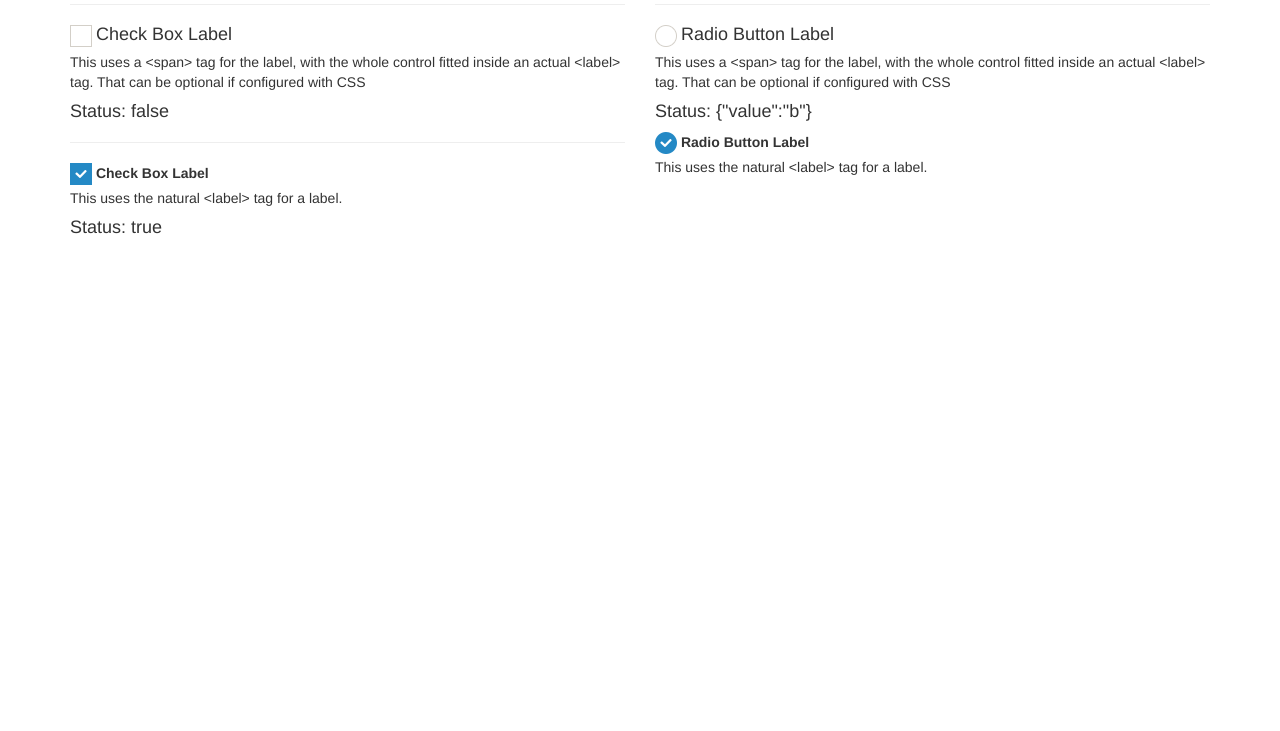
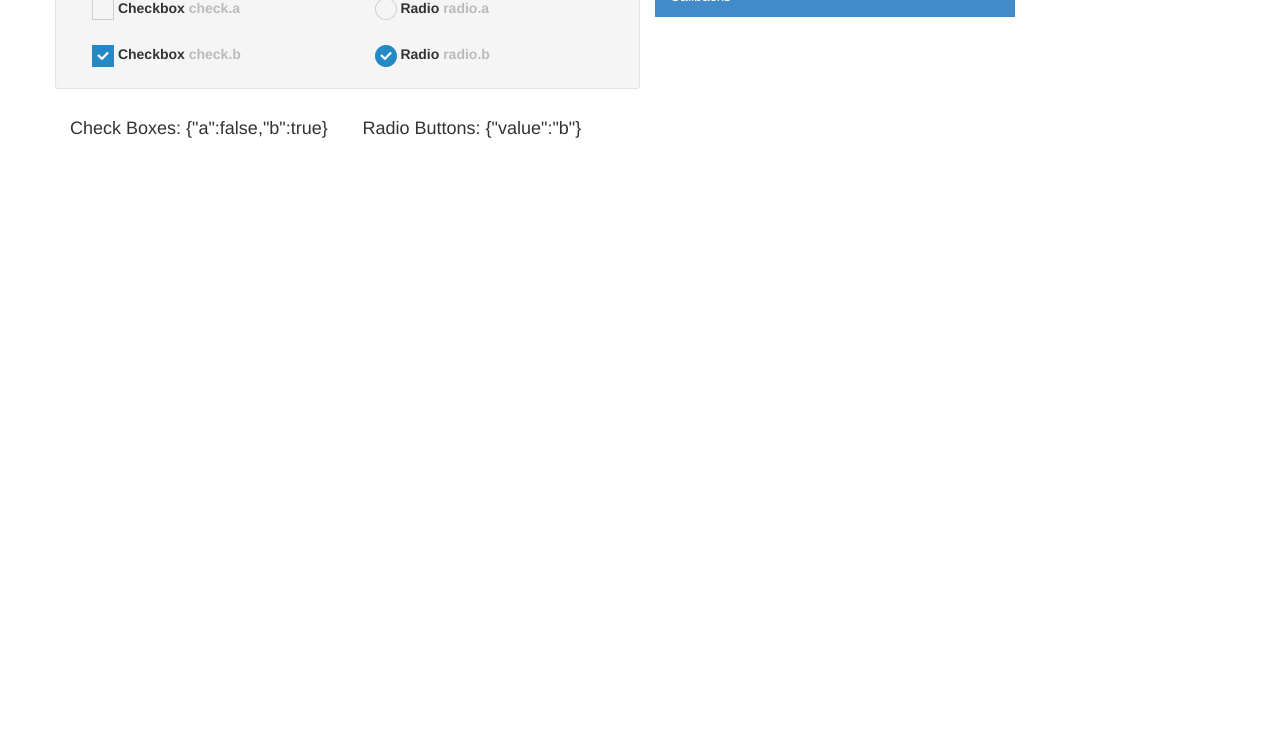
Before and after one commit to trq/icheck, a plain HTML site: page index.html in a window 1280 px wide. Shown: the part 69-800 px from the top of the page. Drawn offline with Linux system fonts and the light colour scheme.

Commit message:
updated with better binding support.

```diff
--- a/index.html
+++ b/index.html
@@ -37,71 +37,72 @@
             });
         })();
     </script>
+    <script>
+        $(document).ready(function() {
+            $('input').on('ifCreated ifClicked ifChanged ifChecked ifUnchecked ifDisabled ifEnabled ifDestroyed', function (event) {
+                $('ul').append('<li><span>#' + this.id + '</span> is ' + event.type.replace('if', '').toLowerCase() + '</li>');
+            });
+        });
+    </script>
+    <style>
+        body { padding-top: 45px; }
+        .faded { color: #bbb; }
+        label { padding: 12px; }
+        label:last-child { margin-bottom: 0; }
+    </style>
 </head>
 <body ng-app="app" class="container" ng-controller="HomeController">
     <div class="row">
         <div class="col-md-6">
-            <div class="form-group">
-                <h2>Check Boxes</h2>
-                <hr />
-                <div>
-                    <label>
-                        <input icheck type="checkbox"
-                               ng-model="check.a" />
-                        <span class="h4">Check Box Label</span>
-                    </label>
-                    <p>
-                        This uses a &lt;span&gt; tag for the label, with the whole control fitted inside an actual
-                        &lt;label&gt; tag. That can be optional if configured with CSS
-                    </p>
+            <div class="row well well-sm">
+                <div class="col-md-6">
+                    <div>
+                        <label>
+                            <input icheck type="checkbox" ng-model="check.a" id="check.a" />
+                            <strong>Checkbox <span class="faded">check.a</span></strong>
+                        </label>
+                    </div>
+                    <div>
+                        <label>
+                            <input icheck type="checkbox" ng-model="check.b" id="check.b" />
+                            <strong>Checkbox <span class="faded">check.b</span></strong>
+                        </label>
+                    </div>
+                </div>
+                <div class="col-md-6">
+                    <div>
+                        <label>
+                            <input icheck type="radio" ng-model="radio.value" name="radio" value="a" id="radio.a" />
+                            <strong>Radio <span class="faded">radio.a</span></strong>
+                        </label>
+                    </div>
+                    <div>
+                        <label>
+                            <input icheck type="radio" ng-model="radio.value" name="radio" value="b" id="radio.b" />
+                            <strong>Radio <span class="faded">radio.b</span></strong>
+                        </label>
+                    </div>
+                </div>
+            </div>
+            <div class="row">
+                <div class="col-md-6">
                     <h4>
-                        Status: {{ check.a }}
+                        Check Boxes: {{ check }}
                     </h4>
                 </div>
-                <hr />
-                <div>
-                    <input icheck id="checkbox" type="checkbox"
-                           ng-model="check.b" />
-                    <label for="checkbox">Check Box Label</label>
-                    <p>
-                        This uses the natural &lt;label&gt; tag for a label.
-                    </p>
+                <div class="col-md-6">
                     <h4>
-                        Status: {{ check.b }}
+                        Radio Buttons: {{ radio }}
                     </h4>
                 </div>
             </div>
+
         </div>
-        <div class="col-md-6">
-            <div class="form-group">
-                <h2>Radio Buttons</h2>
-                <hr />
-                <div>
-                    <label>
-                        <input icheck type="radio"
-                               name="iCheck"
-                               ng-model="radio.value"
-                               value='a' />
-                        <span class="h4">Radio Button Label</span>
-                    </label>
-                    <p>
-                        This uses a &lt;span&gt; tag for the label, with the whole control fitted inside an actual
-                        &lt;label&gt; tag. That can be optional if configured with CSS
-                    </p>
-                    <h4>
-                        Status: {{ radio }}
-                    </h4>
-                </div>
-                <div>
-                    <input icheck type="radio"
-                           id="radio"
-                           name="iCheck"
-                           ng-model="radio.value"
-                           value='b' />
-                    <label for="radio">Radio Button Label</label>
-                    <p>
-                        This uses the natural &lt;label&gt; tag for a label.
-                    </p>
+        <div class="col-md-4">
+            <div class="panel-primary">
+                <div class="panel-heading">Callbacks</div>
+                <div class="panel-body">
+                    <ul></ul>
                 </div>
             </div>
         </div>
```
